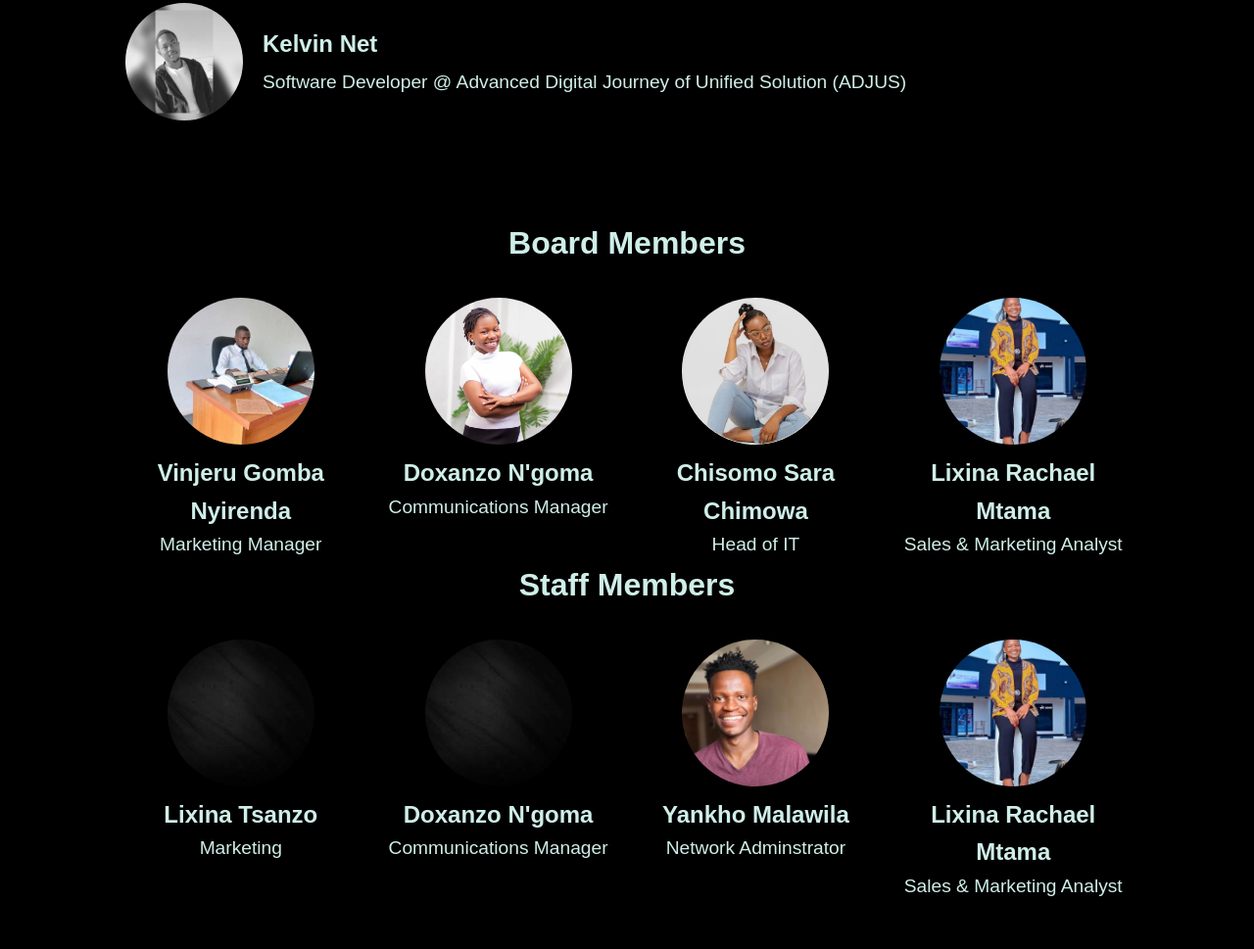
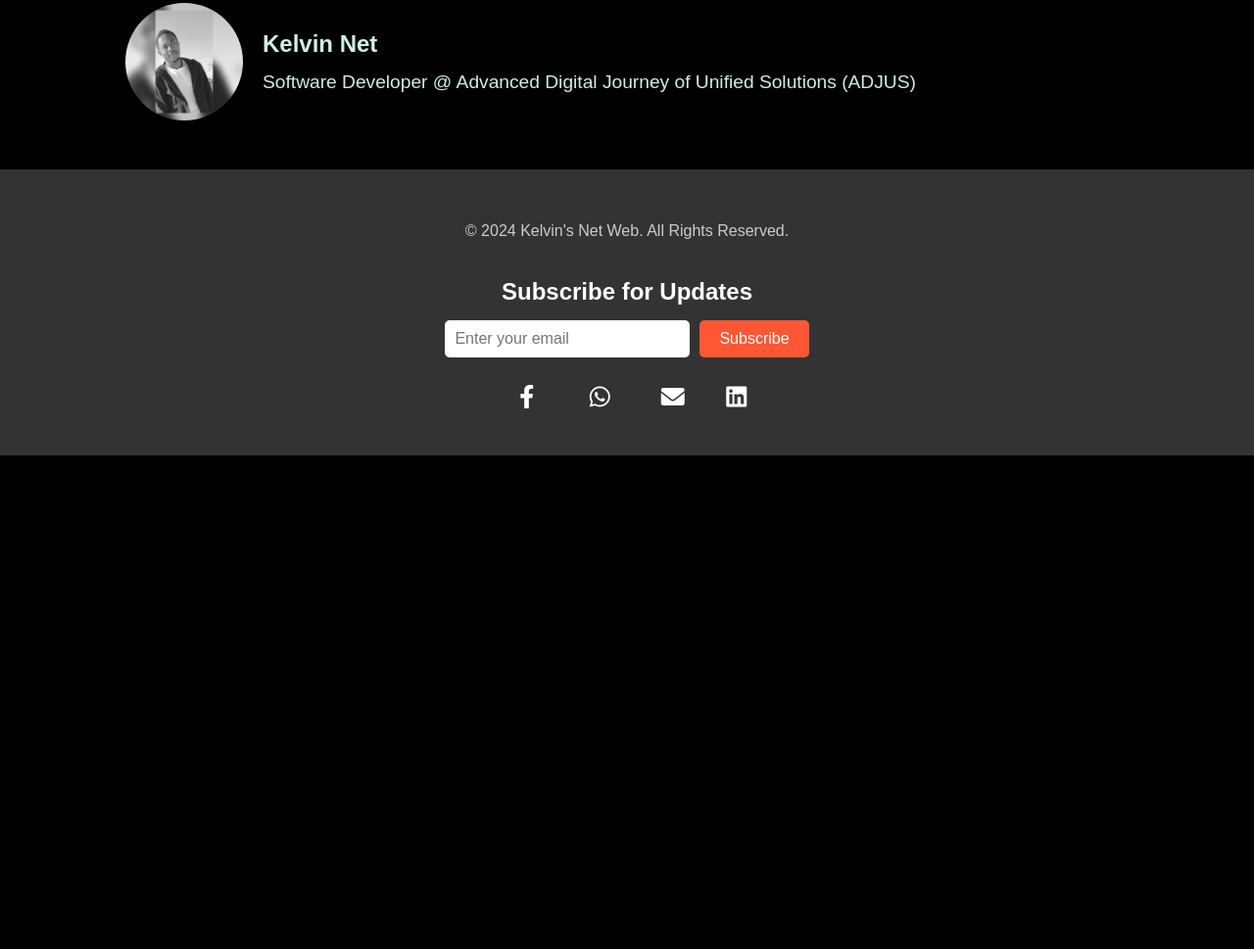
Before and after one commit to KelvinNet6/kelvinnetweb, a plain HTML site: page About.html in a window 1280 px wide. Shown: the part 951-1920 px from the top of the page at 98% size. After the commit the page ends 1416 px from the top, so only its background shows below. Drawn offline with Linux system fonts and the light colour scheme.

Commit message:
Update About.html

```diff
--- a/About.html
+++ b/About.html
@@ -44,66 +44,12 @@
                 <img src="WhatsApp Image 2024-12-17 at 10.29.36_a3b44226.jpg" alt="Team Leader" class="person-image">
                 <div class="person-details">
                     <h4>Kelvin Net</h4>
-                    <p>Software Developer @ Advanced Digital Journey of Unified Solution (ADJUS)</p>
+                    <p>Software Developer @ Advanced Digital Journey of Unified Solutions (ADJUS)</p>
                 </div>
             </div>
         </div>
     </div>
 </section>
-
-<section id="company-operators" class="company-operators">
-    <div class="container">
-      <h3>Board Members</h3>
-        <div class="operators-list">
-            <div class="operator-card">
-                <img src="Vinjeru.jpg" alt="Operator 4">
-                <h4>Vinjeru Gomba Nyirenda</h4>
-                <p>Marketing Manager</p>
-            </div>
-            <div class="operator-card">
-                <img src="Doxanzo.jpg" alt="Operator 2">
-                <h4>Doxanzo N'goma</h4>
-                <p>Communications Manager</p>
-            </div>
-            <div class="operator-card">
-                <img src="Chisomo.jpg" alt="Operator 3">
-                <h4>Chisomo Sara Chimowa</h4>
-                <p>Head of IT</p>
-            </div>
-            <div class="operator-card">
-                <img src="Lixina.jpg" alt="Operator 4">
-                <h4>Lixina Rachael Mtama</h4>
-                <p>Sales & Marketing Analyst</p>
-            </div>
-        </div>
-    </div>
-    <div class="container">
-        <h3>Staff Members</h3>
-        <div class="operators-list">
-            <div class="operator-card">
-                <img src="OIP.jpeg" alt="Operator 1">
-                <h4>Lixina Tsanzo</h4>
-                <p>Marketing </p>
-            </div>
-            <div class="operator-card">
-                <img src="OIP.jpeg" alt="Operator 2">
-                <h4>Doxanzo N'goma</h4>
-                <p>Communications Manager</p>
-            </div>
-            <div class="operator-card">
-                <img src="WhatsApp Image 2024-12-17 at 23.15.36_dff7dad8.jpg" alt="Operator 3">
-                <h4>Yankho Malawila</h4>
-                <p>Network Adminstrator</p>
-            </div>
-            <div class="operator-card">
-                <img src="Lixina.jpg" alt="Operator 4">
-                <h4>Lixina Rachael Mtama</h4>
-                <p>Sales & Marketing Analyst</p>
-            </div>
-        </div>
-    </div>
-</section>
-<br>
 <!-- JavaScript-->
 <script>
     function toggleSidebar() {
```
